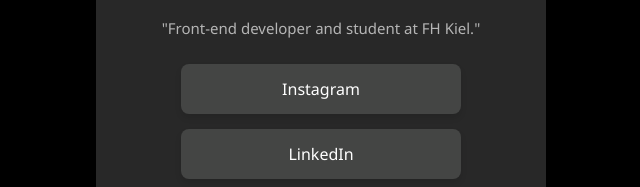
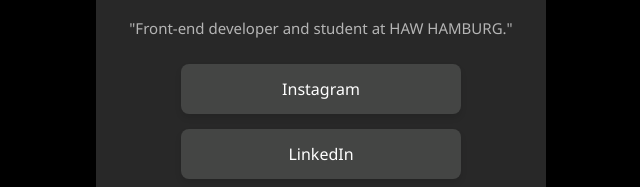
Before and after one commit to isorahmonov/contactme, a plain HTML site: page index.html in a window 1280 px wide. Shown: the part 357-544 px from the top of the page, 319-959 px from the left. Drawn offline with Linux system fonts and the light colour scheme.

Commit message:
Fix description and update university name in index.html
Updated the description text and corrected the university name.

```diff
--- a/index.html
+++ b/index.html
@@ -192,7 +192,7 @@
         <img src="ich1.jpg" class="round-image" alt="Iso Rahmonov">
         <h1>Iso Rahmonov</h1>
         <p class="location">Kiel, Germany</p>
-        <p class="description">"Front-end developer and student at FH Kiel."</p>
+        <p class="description">"Front-end developer and student at HAW HAMBURG."</p>
 
         <div class="links-container">
           <a href="https://www.instagram.com/rahmnv01" class="social-button" target="_blank">Instagram</a>
```
